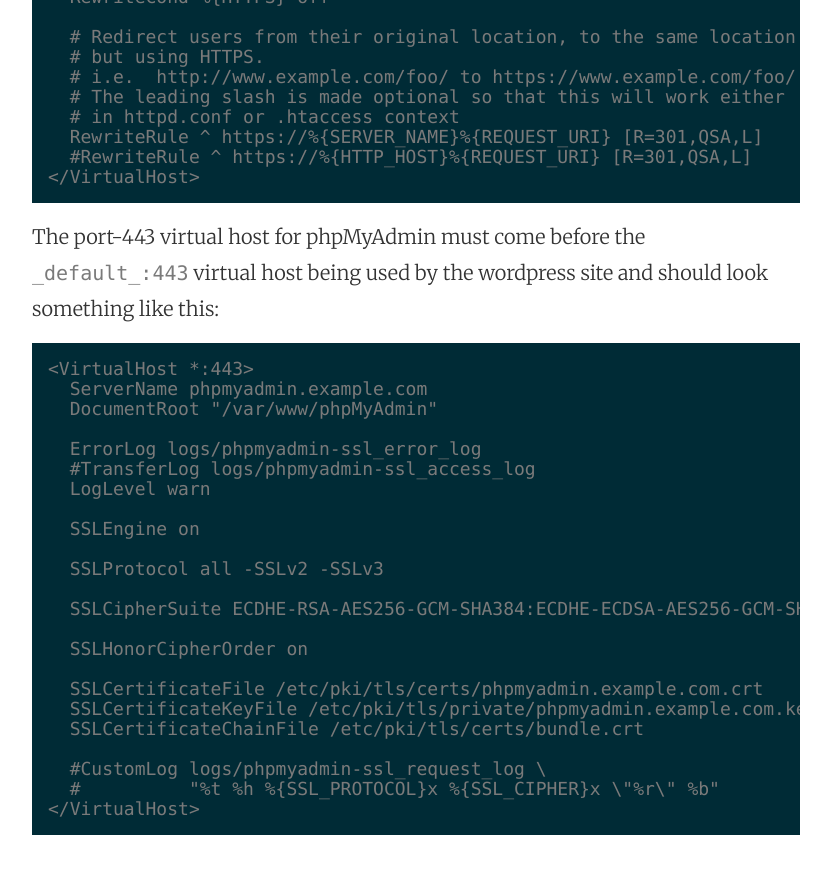
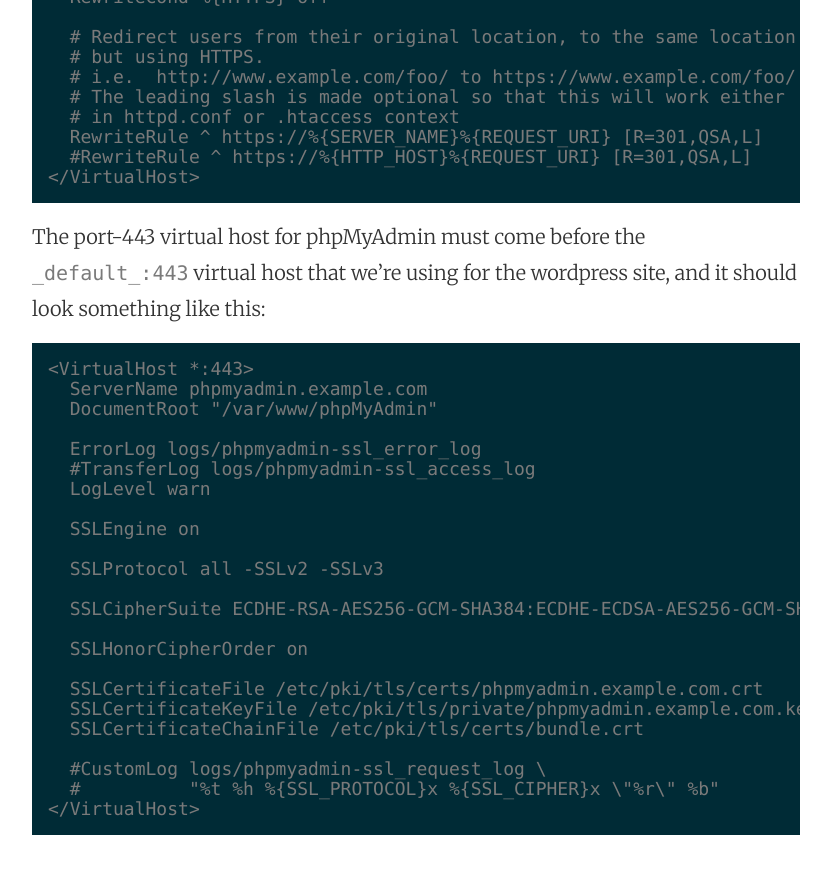
Before and after one commit to mattymaloney/mattymaloney.github.io, a Jekyll site: the page built from _posts/2016-03-24-aws-ec2-rds-linux-apache-php-wordpress-mariadb.md, in a window 1280 px wide and 900 px high, scrolled down 6362 px. Shown: the top 874 px of the window, without its empty margins (224-1055 px from the left). Built offline with Jekyll 4.4.1, drawn with Linux system fonts in a browser that asks for light colours.

Commit message:
Updated 2016-03-24-aws-ec2-rds-linux-apache-php-wordpress-mariadb.md

````diff
--- a/_posts/2016-03-24-aws-ec2-rds-linux-apache-php-wordpress-mariadb.md
+++ b/_posts/2016-03-24-aws-ec2-rds-linux-apache-php-wordpress-mariadb.md
@@ -225,7 +225,7 @@
 </VirtualHost>
 ```
 
-The port-443 virtual host for phpMyAdmin must come before the `_default_:443` virtual host being used by the wordpress site and should look something like this:
+The port-443 virtual host for phpMyAdmin must come before the `_default_:443` virtual host that we're using for the wordpress site, and it should look something like this:
 
 ```
 <VirtualHost *:443>
````
